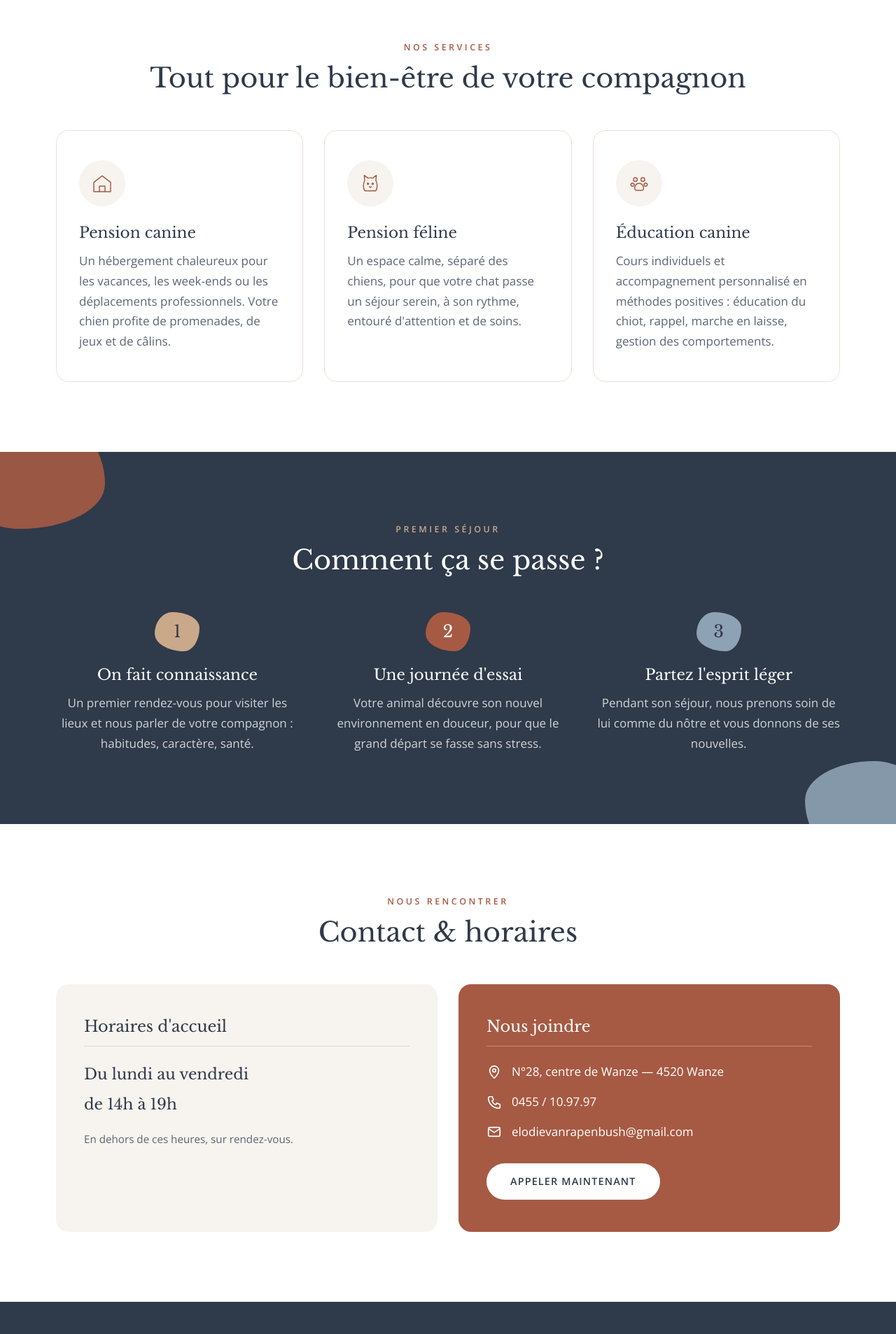
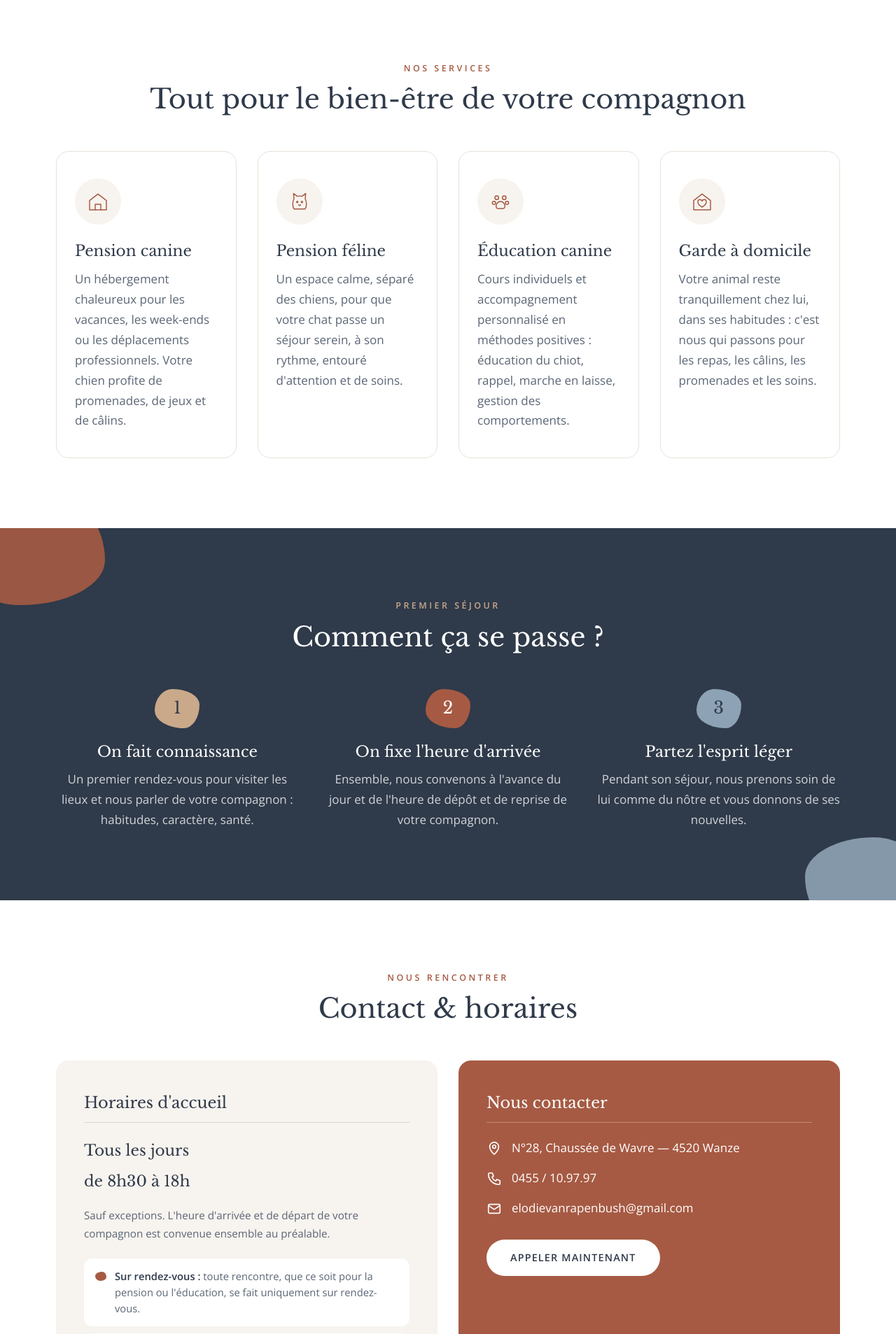
Before and after one commit to noahjfj/site-coeur-de-meute-V2, a PHP site: page / in a window 1280 px wide. Shown: the part 2160-4067 px from the top of the page at 70% size. Run offline with PHP 8.4, Linux system fonts and the light colour scheme.

Commit message:
Met à jour horaires, adresse, services et étapes du premier séjour
- Horaires : tous les jours de 8h30 à 18h, heure convenue au préalable, rencontres sur rendez-vous, retards à prévenir
- Ajout du service de garde à domicile
- Retire la journée d'essai des étapes du premier séjour
- « Nous joindre » devient « Nous contacter »
- Adresse : N°28, Chaussée de Wavre, 4520 Wanze

Co-Authored-By: Claude Opus 5.5 <noreply@anthropic.com>
Claude-Session: https://claude.ai/code/session_01XT9Kt89xGHSorWnrTygXyr

```diff
--- a/css/style.css
+++ b/css/style.css
@@ -218,7 +218,7 @@ p { margin: 0 0 1em; }
 /* ---------- SERVICES ---------- */
 .services__grid {
   display: grid;
-  grid-template-columns: repeat(3, 1fr);
+  grid-template-columns: repeat(4, 1fr);
   gap: 30px;
   margin-top: 50px;
 }
@@ -227,7 +227,7 @@ p { margin: 0 0 1em; }
   background: var(--white);
   border: 1px solid #e8e1d8;
   border-radius: var(--radius);
-  padding: 42px 32px;
+  padding: 38px 26px;
   transition: transform .3s, box-shadow .3s;
 }
 
@@ -404,6 +404,38 @@ p { margin: 0 0 1em; }
 
 .contact__card .muted { margin-top: 1.2em; }
 
+.notes {
+  list-style: none;
+  padding: 0;
+  margin: 22px 0 0;
+}
+
+.notes li {
+  position: relative;
+  padding: 14px 16px 14px 44px;
+  margin-bottom: 10px;
+  background: var(--white);
+  border-radius: 12px;
+  font-size: .92rem;
+  line-height: 1.55;
+  color: var(--ink-soft);
+}
+
+.notes li::before {
+  content: "";
+  position: absolute;
+  left: 16px;
+  top: 19px;
+  width: 16px;
+  height: 13px;
+  background: var(--rust);
+  border-radius: 62% 38% 55% 45% / 48% 60% 40% 52%;
+}
+
+.notes li:nth-child(2)::before { background: var(--blue); }
+
+.notes strong { color: var(--ink); }
+
 .contact__card--accent {
   background: var(--rust);
   color: var(--white);
@@ -497,6 +529,10 @@ p { margin: 0 0 1em; }
 .footer__bottom p { margin: 0; }
 
 /* ---------- Responsive ---------- */
+@media (max-width: 1100px) {
+  .services__grid { grid-template-columns: repeat(2, 1fr); }
+}
+
 @media (max-width: 900px) {
   .section { padding: 72px 0; }
 
--- a/index.html
+++ b/index.html
@@ -49,8 +49,8 @@
         <h2 class="title">Un second foyer pour votre compagnon</h2>
         <p class="lead">
           Située en plein <strong>centre de Wanze</strong>, <strong>Coeur de Meute</strong> est à la fois un
-          centre d'éducation canine et une pension pour chiens et chats. Que ce soit pour des vacances,
-          un week-end ou quelques séances d'éducation, votre compagnon est accueilli comme un membre de
+          centre d'éducation canine et une pension pour chiens et chats. Nous proposons aussi la garde
+          à domicile. Que ce soit pour des vacances, un week-end ou quelques séances d'éducation, votre compagnon est accueilli comme un membre de
           la famille, avec bienveillance, patience et professionnalisme.
         </p>
         <span class="divider" aria-hidden="true"></span>
@@ -118,6 +118,14 @@
             <h3>Éducation canine</h3>
             <p>Cours individuels et accompagnement personnalisé en méthodes positives : éducation du chiot, rappel, marche en laisse, gestion des comportements.</p>
           </article>
+
+          <article class="service">
+            <div class="service__icon" aria-hidden="true">
+              <svg viewBox="0 0 48 48"><path d="M6 22 L24 8 L42 22 V42 H6 Z" /><path d="M24 36 C24 36 15 30.5 15 25 C15 22 17.2 20 19.6 20 C21.6 20 23.2 21.2 24 23 C24.8 21.2 26.4 20 28.4 20 C30.8 20 33 22 33 25 C33 30.5 24 36 24 36 Z" /></svg>
+            </div>
+            <h3>Garde à domicile</h3>
+            <p>Votre animal reste tranquillement chez lui, dans ses habitudes : c'est nous qui passons pour les repas, les câlins, les promenades et les soins.</p>
+          </article>
         </div>
       </div>
     </section>
@@ -138,8 +146,8 @@
           </li>
           <li class="step">
             <span class="step__num">2</span>
-            <h3>Une journée d'essai</h3>
-            <p>Votre animal découvre son nouvel environnement en douceur, pour que le grand départ se fasse sans stress.</p>
+            <h3>On fixe l'heure d'arrivée</h3>
+            <p>Ensemble, nous convenons à l'avance du jour et de l'heure de dépôt et de reprise de votre compagnon.</p>
           </li>
           <li class="step">
             <span class="step__num">3</span>
@@ -161,17 +169,21 @@
         <div class="contact__grid">
           <div class="contact__card">
             <h3>Horaires d'accueil</h3>
-            <p class="contact__big">Du lundi au vendredi</p>
-            <p class="contact__big">de 14h à 19h</p>
-            <p class="muted">En dehors de ces heures, sur rendez-vous.</p>
+            <p class="contact__big">Tous les jours</p>
+            <p class="contact__big">de 8h30 à 18h</p>
+            <p class="muted">Sauf exceptions. L'heure d'arrivée et de départ de votre compagnon est convenue ensemble au préalable.</p>
+            <ul class="notes">
+              <li><strong>Sur rendez-vous :</strong> toute rencontre, que ce soit pour la pension ou l'éducation, se fait uniquement sur rendez-vous.</li>
+              <li><strong>Un petit retard ?</strong> Ça arrive à tout le monde&nbsp;! Un simple coup de fil pour nous prévenir, et votre compagnon vous attendra sereinement.</li>
+            </ul>
           </div>
 
           <div class="contact__card contact__card--accent">
-            <h3>Nous joindre</h3>
+            <h3>Nous contacter</h3>
             <ul class="contact__list">
               <li>
                 <svg viewBox="0 0 24 24" aria-hidden="true"><path d="M12 21s-7-6.5-7-12a7 7 0 0 1 14 0c0 5.5-7 12-7 12z" /><circle cx="12" cy="9" r="2.5" /></svg>
-                <span>N°28, centre de Wanze — 4520 Wanze</span>
+                <span>N°28, Chaussée de Wavre — 4520 Wanze</span>
               </li>
               <li>
                 <svg viewBox="0 0 24 24" aria-hidden="true"><path d="M5 3h4l2 5-2.5 1.5a11 11 0 0 0 6 6L16 13l5 2v4a2 2 0 0 1-2 2A16 16 0 0 1 3 5a2 2 0 0 1 2-2" /></svg>
@@ -195,21 +207,21 @@
     <div class="container footer__grid">
       <div class="footer__col footer__col--brand">
         <p class="footer__logo">Coeur <span class="logo__de logo__de--small">de</span> Meute</p>
-        <p>Centre d'éducation canine<br>Pension canine &amp; féline</p>
+        <p>Centre d'éducation canine<br>Pension canine &amp; féline<br>Garde à domicile</p>
         <p class="footer__tag">Sérénité · Sécurité · Santé</p>
       </div>
 
       <div class="footer__col">
         <h4>Coordonnées</h4>
-        <p>N°28, centre de Wanze<br>4520 Wanze — Belgique</p>
+        <p>N°28, Chaussée de Wavre<br>4520 Wanze — Belgique</p>
         <p><a href="tel:+32455109797">0455 / 10.97.97</a><br>
            <a href="mailto:elodievanrapenbush@gmail.com">elodievanrapenbush@gmail.com</a></p>
       </div>
 
       <div class="footer__col">
         <h4>Horaires</h4>
-        <p>Du lundi au vendredi<br>de 14h à 19h</p>
-        <p>En dehors de ces heures,<br>sur rendez-vous</p>
+        <p>Tous les jours<br>de 8h30 à 18h, sauf exceptions</p>
+        <p>Heure d'accueil convenue au préalable.<br>Rencontres sur rendez-vous.</p>
       </div>
 
       <div class="footer__col">
```
